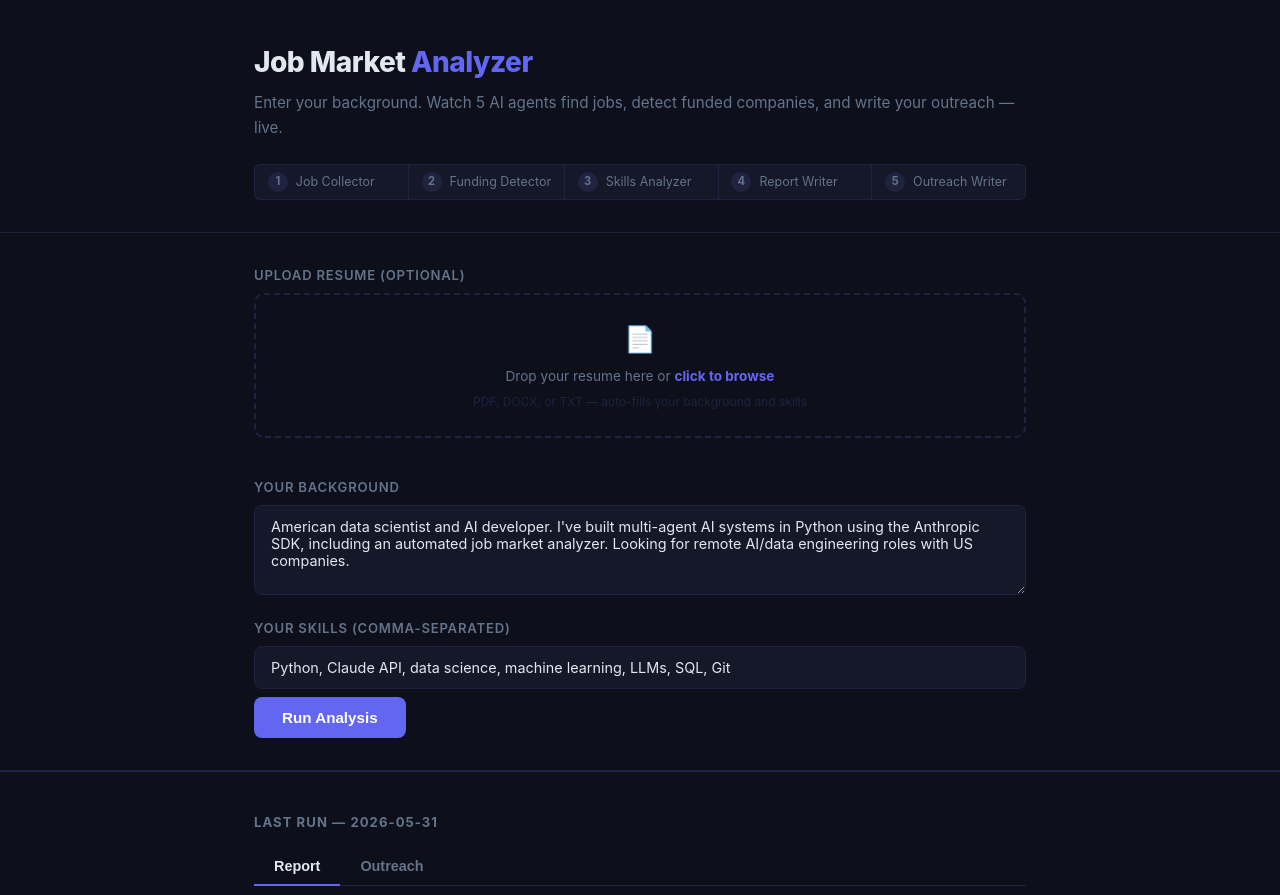
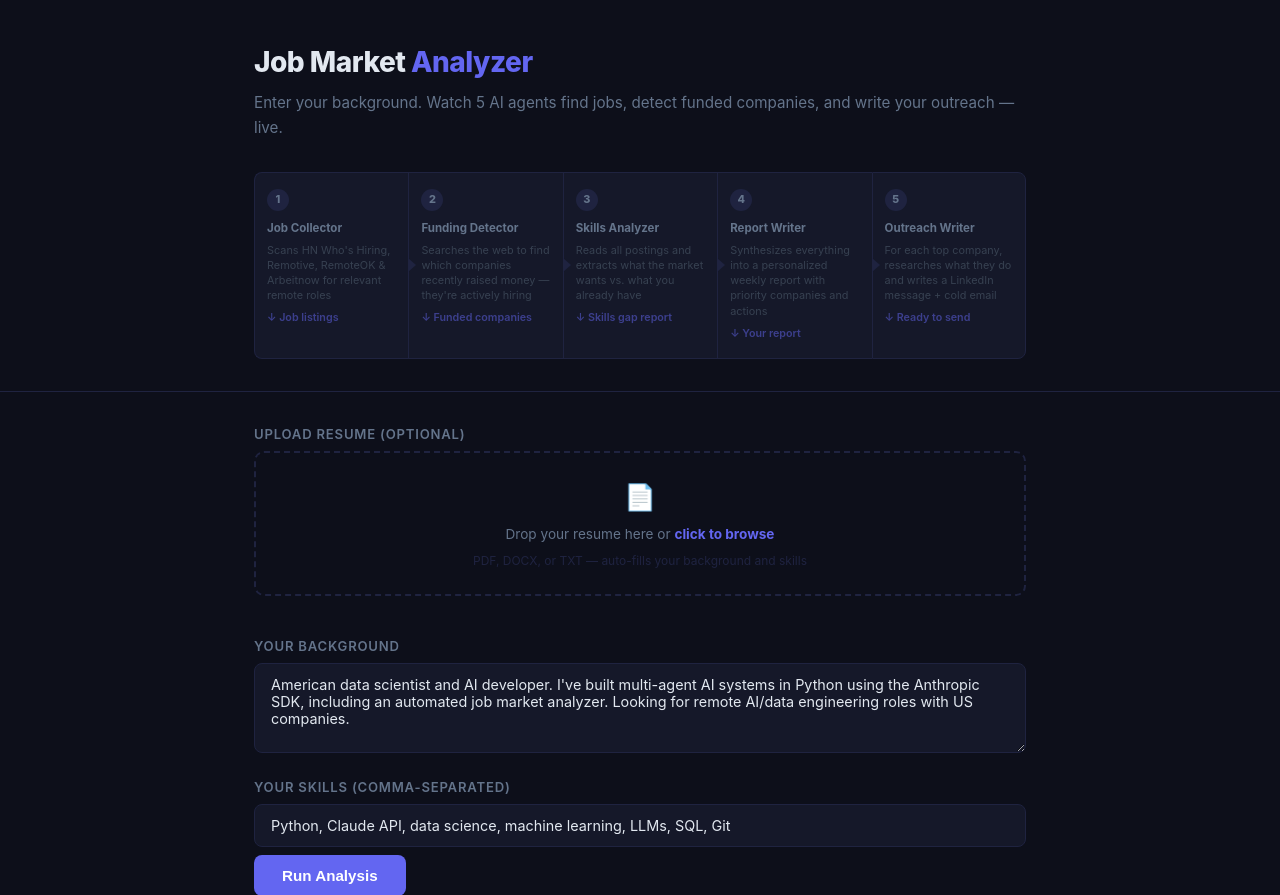
Before and after one commit to yishairasowsky/job-market-analyzer, a Flask app: page / in a window 1280 px wide. Shown: the top 895 px of the page. Run offline with Flask 3, Linux system fonts and the light colour scheme.

Commit message:
Redesign pipeline to show workflow clearly
Each step now shows what it does and what it produces, with arrows
connecting them. States (running/done) light up the full card.

Co-Authored-By: Claude Sonnet 4.6 <noreply@anthropic.com>

```diff
--- a/templates/index.html
+++ b/templates/index.html
@@ -42,70 +42,117 @@
 
     /* ── Pipeline diagram ── */
     .pipeline {
-      display: flex;
+      display: grid;
+      grid-template-columns: repeat(5, 1fr);
       gap: 0;
-      margin-top: 1.5rem;
-      overflow-x: auto;
+      margin-top: 2rem;
+      position: relative;
     }
 
-    .agent-pill {
-      display: flex;
-      align-items: center;
-      gap: 0.5rem;
+    .pipeline-step {
+      position: relative;
       background: var(--surface);
       border: 1px solid var(--border);
-      border-radius: 6px;
-      padding: 0.45rem 0.8rem;
-      font-size: 0.78rem;
-      color: var(--muted);
-      white-space: nowrap;
+      border-right: none;
+      padding: 1rem 0.75rem;
       transition: all 0.3s;
-      flex: 1;
     }
 
-    .agent-pill:not(:last-child) {
-      border-right: none;
-      border-radius: 6px 0 0 6px;
-    }
-    .agent-pill:not(:first-child) {
-      border-radius: 0 6px 6px 0;
-    }
-    .agent-pill:not(:first-child):not(:last-child) {
-      border-radius: 0;
+    .pipeline-step:first-child { border-radius: 8px 0 0 8px; }
+    .pipeline-step:last-child  { border-radius: 0 8px 8px 0; border-right: 1px solid var(--border); }
+
+    /* arrow between steps */
+    .pipeline-step:not(:last-child)::after {
+      content: '';
+      position: absolute;
+      right: -8px;
+      top: 50%;
+      transform: translateY(-50%);
+      width: 0; height: 0;
+      border-top: 7px solid transparent;
+      border-bottom: 7px solid transparent;
+      border-left: 8px solid var(--border);
+      z-index: 2;
     }
 
-    .agent-pill .num {
-      width: 20px; height: 20px;
+    .pipeline-step .step-num {
+      width: 22px; height: 22px;
       border-radius: 50%;
       background: var(--border);
       display: flex; align-items: center; justify-content: center;
-      font-size: 0.7rem; font-weight: 700;
-      flex-shrink: 0;
+      font-size: 0.68rem; font-weight: 800;
+      color: var(--muted);
+      margin-bottom: 0.5rem;
       transition: all 0.3s;
     }
 
-    .agent-pill.running {
+    .pipeline-step .step-name {
+      font-size: 0.72rem;
+      font-weight: 700;
+      color: var(--muted);
+      margin-bottom: 0.35rem;
+      transition: color 0.3s;
+    }
+
+    .pipeline-step .step-does {
+      font-size: 0.68rem;
+      color: #374151;
+      line-height: 1.4;
+      margin-bottom: 0.35rem;
+      transition: color 0.3s;
+    }
+
+    .pipeline-step .step-out {
+      font-size: 0.67rem;
+      font-weight: 600;
+      color: var(--accent);
+      opacity: 0.5;
+      transition: opacity 0.3s;
+    }
+
+    /* running state */
+    .pipeline-step.running {
       border-color: var(--accent);
-      color: var(--text);
+      background: rgba(99,102,241,0.06);
     }
-    .agent-pill.running .num {
-      background: var(--accent);
-      color: #fff;
+    .pipeline-step.running:not(:last-child)::after { border-left-color: var(--accent); }
+    .pipeline-step.running .step-num {
+      background: var(--accent); color: #fff;
       animation: pulse 1.2s infinite;
     }
+    .pipeline-step.running .step-name { color: var(--text); }
+    .pipeline-step.running .step-does { color: #94a3b8; }
+    .pipeline-step.running .step-out  { opacity: 1; }
 
-    .agent-pill.done {
+    /* done state */
+    .pipeline-step.done {
       border-color: var(--green);
-      color: var(--text);
+      background: rgba(34,197,94,0.05);
     }
-    .agent-pill.done .num {
-      background: var(--green);
-      color: #fff;
-    }
+    .pipeline-step.done:not(:last-child)::after { border-left-color: var(--green); }
+    .pipeline-step.done .step-num { background: var(--green); color: #fff; }
+    .pipeline-step.done .step-name { color: var(--text); }
+    .pipeline-step.done .step-does { color: #94a3b8; }
+    .pipeline-step.done .step-out  { color: var(--green); opacity: 1; }
 
     @keyframes pulse {
       0%, 100% { opacity: 1; }
-      50% { opacity: 0.5; }
+      50% { opacity: 0.4; }
+    }
+
+    @media (max-width: 650px) {
+      .pipeline { grid-template-columns: 1fr; }
+      .pipeline-step { border-right: 1px solid var(--border); border-bottom: none; border-radius: 0; }
+      .pipeline-step:first-child { border-radius: 8px 8px 0 0; }
+      .pipeline-step:last-child  { border-radius: 0 0 8px 8px; border-bottom: 1px solid var(--border); }
+      .pipeline-step:not(:last-child)::after {
+        top: auto; bottom: -8px; right: auto; left: 1.2rem;
+        transform: none;
+        border-left: 7px solid transparent;
+        border-right: 7px solid transparent;
+        border-top: 8px solid var(--border);
+        border-bottom: none;
+      }
     }
 
     /* ── Form ── */
@@ -344,11 +391,42 @@
     <h1>Job Market <span>Analyzer</span></h1>
     <p class="tagline">Enter your background. Watch 5 AI agents find jobs, detect funded companies, and write your outreach — live.</p>
     <div class="pipeline">
-      <div class="agent-pill" id="agent-1"><div class="num">1</div> Job Collector</div>
-      <div class="agent-pill" id="agent-2"><div class="num">2</div> Funding Detector</div>
-      <div class="agent-pill" id="agent-3"><div class="num">3</div> Skills Analyzer</div>
-      <div class="agent-pill" id="agent-4"><div class="num">4</div> Report Writer</div>
-      <div class="agent-pill" id="agent-5"><div class="num">5</div> Outreach Writer</div>
+
+      <div class="pipeline-step" id="agent-1">
+        <div class="step-num">1</div>
+        <div class="step-name">Job Collector</div>
+        <div class="step-does">Scans HN Who's Hiring, Remotive, RemoteOK & Arbeitnow for relevant remote roles</div>
+        <div class="step-out">↓ Job listings</div>
+      </div>
+
+      <div class="pipeline-step" id="agent-2">
+        <div class="step-num">2</div>
+        <div class="step-name">Funding Detector</div>
+        <div class="step-does">Searches the web to find which companies recently raised money — they're actively hiring</div>
+        <div class="step-out">↓ Funded companies</div>
+      </div>
+
+      <div class="pipeline-step" id="agent-3">
+        <div class="step-num">3</div>
+        <div class="step-name">Skills Analyzer</div>
+        <div class="step-does">Reads all postings and extracts what the market wants vs. what you already have</div>
+        <div class="step-out">↓ Skills gap report</div>
+      </div>
+
+      <div class="pipeline-step" id="agent-4">
+        <div class="step-num">4</div>
+        <div class="step-name">Report Writer</div>
+        <div class="step-does">Synthesizes everything into a personalized weekly report with priority companies and actions</div>
+        <div class="step-out">↓ Your report</div>
+      </div>
+
+      <div class="pipeline-step" id="agent-5">
+        <div class="step-num">5</div>
+        <div class="step-name">Outreach Writer</div>
+        <div class="step-does">For each top company, researches what they do and writes a LinkedIn message + cold email</div>
+        <div class="step-out">↓ Ready to send</div>
+      </div>
+
     </div>
   </div>
 </header>
@@ -505,7 +583,7 @@
   function setAgentState(num, state) {
     const el = document.getElementById('agent-' + num);
     if (el) {
-      el.className = 'agent-pill ' + state;
+      el.className = 'pipeline-step ' + state;
     }
   }
 
```
